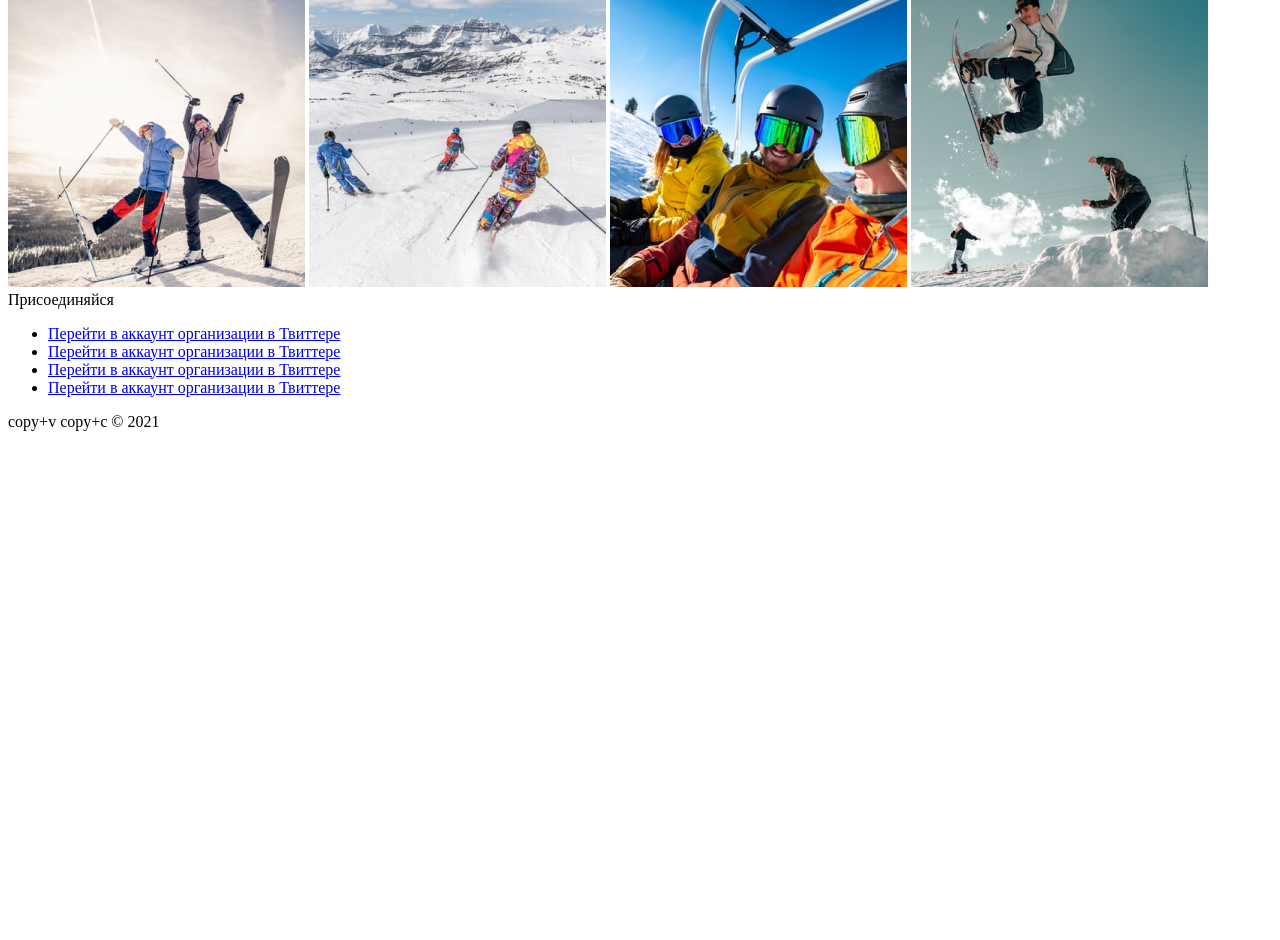
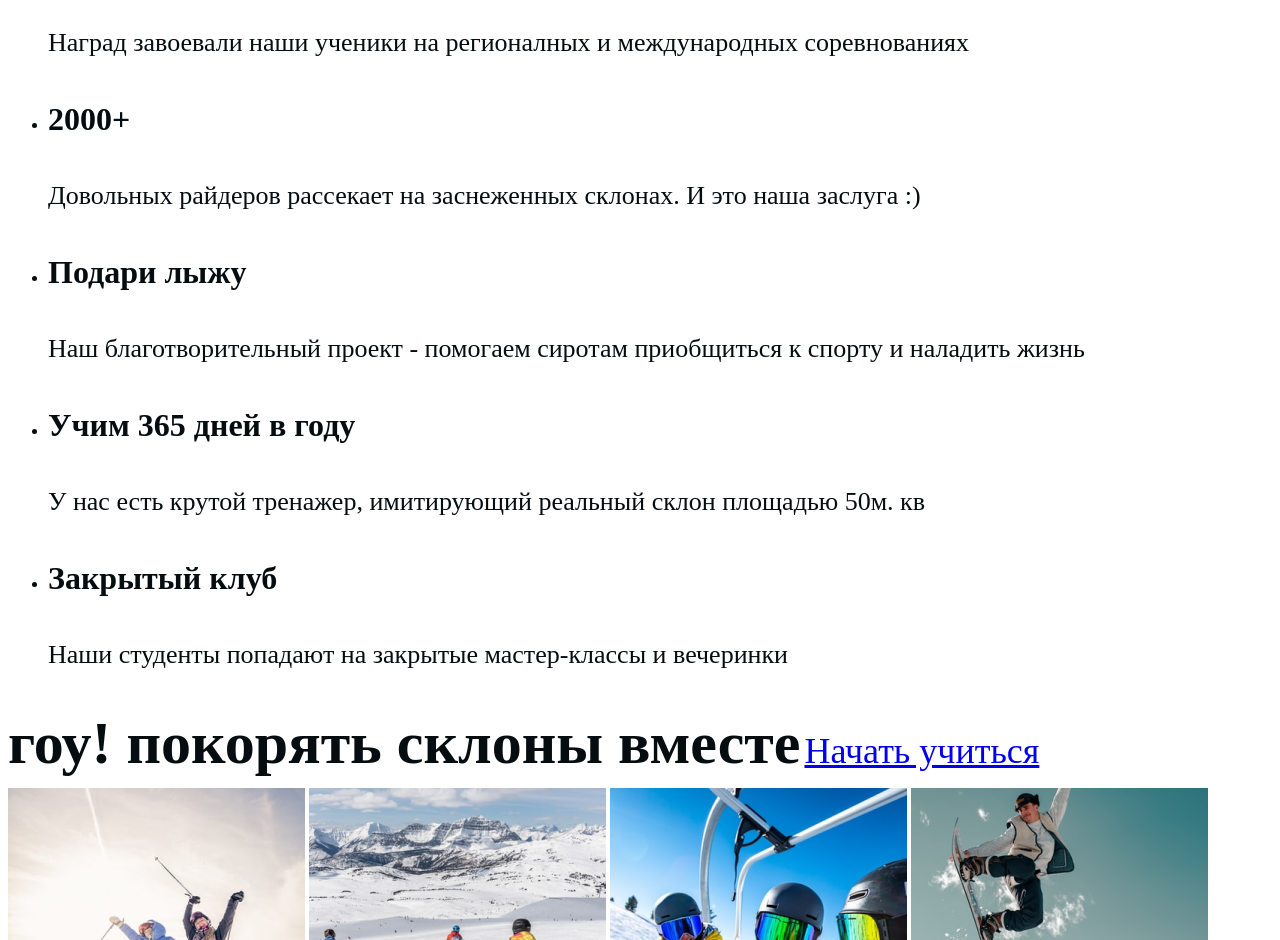
Before and after one commit to irinapyanova/ski-school-pyanova, a plain HTML site: page index.html in a window 1280 px wide. Shown: the part 707-1647 px from the top of the page. Before the commit the page ends 1154 px from the top, so only its background shows below. Drawn offline with Linux system fonts and the light colour scheme.

Commit message:
Изменение размера и цвета текста

```diff
--- a/index.html
+++ b/index.html
@@ -5,10 +5,11 @@
     <meta http-equiv="X-UA-Compatible" content="IE=edge" />
     <meta name="viewport" content="width=device-width, initial-scale=1.0" />
     <title>Skiing school</title>
+    <link rel="stylesheet" href="styles/styles.css" />
   </head>
   <body>
     <header class="header">
-      <a href="#" class="btn">Начать учиться</a>
+      <a href="#" class="btn-header">Начать учиться</a>
       <a href="#" class="logo-link">
         <img
           src="/images/logo.png"
@@ -75,29 +76,29 @@
           </li>
         </ul>
       </section>
-      <section class="lead-block">
-        <strong class="lead-block-title">гоу! покорять склоны вместе</strong>
-        <a href="#" class="btn">Начать учиться</a>
-        <div class="lead-block-images">
+      <section class="lead">
+        <strong class="lead-title">гоу! покорять склоны вместе</strong>
+        <a href="#" class="btn-lead">Начать учиться</a>
+        <div class="lead-images">
           <img
             src="/images/photo-lead.png"
             alt="Фотография 2 женщин в горнолыжном обмундировании на фоне гор"
-            class="lead-block-img"
+            class="lead-img"
           />
           <img
             src="/images/photo-lead1.png"
             alt="Фотография 3 людей съезжающих на лыжах с горы"
-            class="lead-block-img"
+            class="lead-img"
           />
           <img
             src="/images/photo-lead2.png"
             alt="Фотография 3 людей на горнолыжном подъемнике"
-            class="lead-block-img"
+            class="lead-img"
           />
           <img
             src="/images/photo-lead3.png"
             alt="Фотография 3 человек, катающихся на сноубордах"
-            class="lead-block-img"
+            class="lead-img"
           />
         </div>
       </section>
--- /dev/null
+++ b/styles/styles.css
@@ -0,0 +1,46 @@
+body {
+  color: #060d10;
+}
+.about,
+.footer {
+  color: #fff;
+}
+.btn-header {
+  font-size: 24px;
+}
+.phone {
+  font-size: 28px;
+}
+.about-title,
+.lead-title {
+  font-size: 60px;
+  line-height: 89px;
+}
+.about-text {
+  font-size: 32px;
+  line-height: 39px;
+}
+.advantages-title {
+  font-size: 48px;
+  line-height: 80px;
+}
+.advantages-headline {
+  font-size: 32px;
+  line-height: 53px;
+}
+.advantages-text {
+  font-size: 26px;
+  line-height: 36px;
+}
+.btn-lead {
+  font-size: 36px;
+  line-height: 44px;
+}
+.footer-caption {
+  font-size: 20px;
+  line-height: 33px;
+}
+.copyright {
+  font-size: 18px;
+  line-height: 22px;
+}
```
